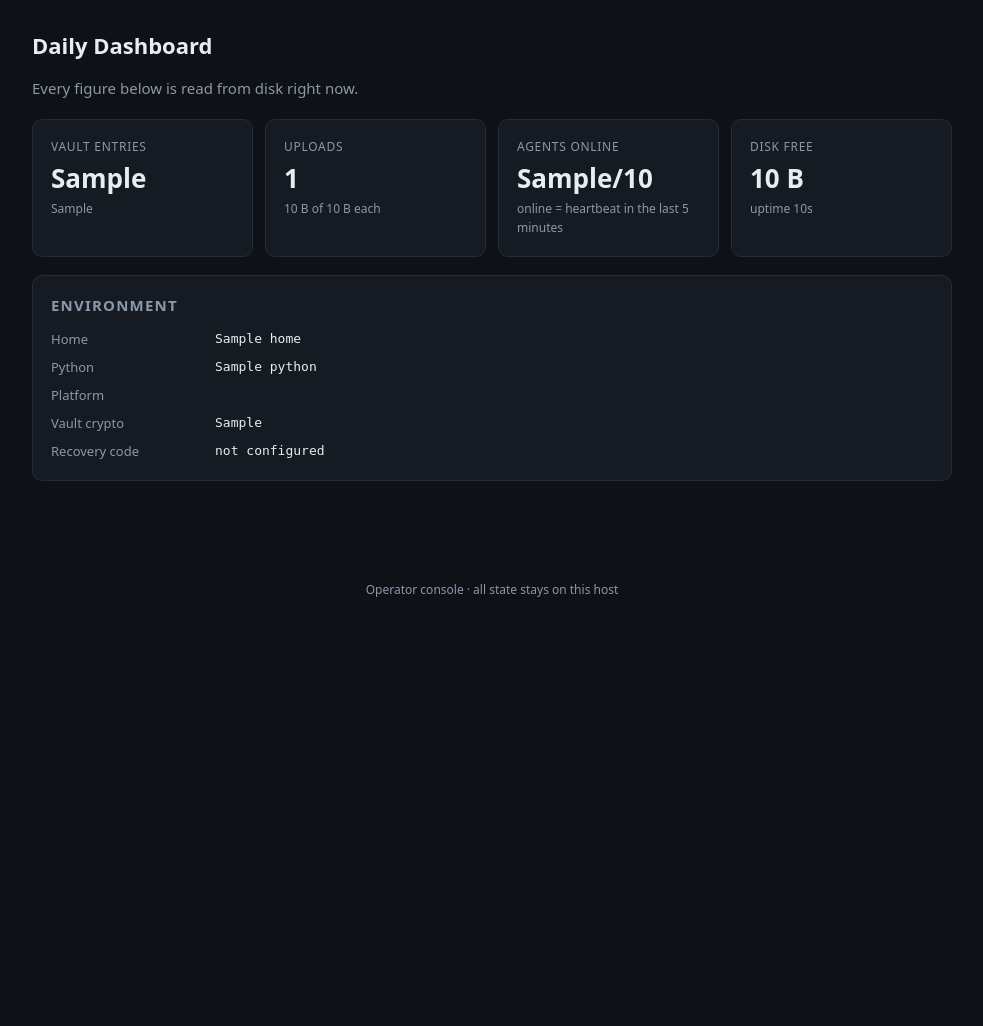
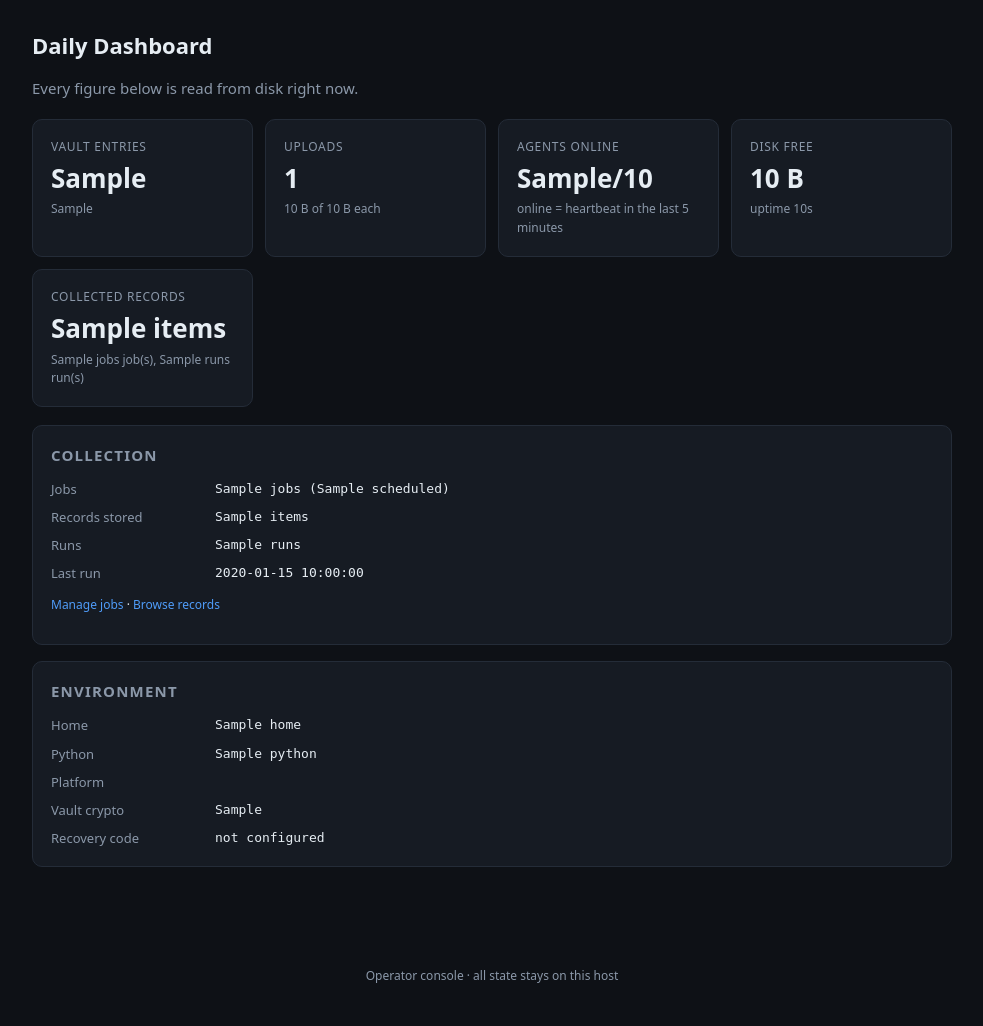
Before and after one commit to vibossthegoat23-prog/forgecore-os, a FastAPI app: template forgecore/templates/dashboard.html in a window 1280 px wide. Shown: the part 48-1074 px from the top of the page, without its empty margins (148-1131 px from the left). Before the commit the page ends 645 px from the top, so only its background shows below. Run offline with FastAPI, Linux system fonts and the light colour scheme; the template is opened without the code that fills it: most values are stand-ins (such as "Sample title", 1, 10 or a date in 2020).

Commit message:
Edit forgecore/templates/dashboard.html

```diff
--- a/forgecore/templates/dashboard.html
+++ b/forgecore/templates/dashboard.html
@@ -26,6 +26,11 @@
     <span class="value">{{ data.disk_free_bytes | human_bytes }}</span>
     <span class="hint">uptime {{ data.uptime_seconds | human_duration }}</span>
   </div>
+  <div class="card stat">
+    <span class="label">Collected records</span>
+    <span class="value">{{ data.dataset.items }}</span>
+    <span class="hint">{{ data.dataset.jobs }} job(s), {{ data.dataset.runs }} run(s)</span>
+  </div>
 </div>
 
 {% if vault_locked %}
@@ -33,6 +38,19 @@
   it. Use the unlock box above, or <a href="/recover">the recovery code</a> if you
   have forgotten the password.</p>
 {% endif %}
+
+<section class="card">
+  <h2>Collection</h2>
+  <dl class="facts">
+    <dt>Jobs</dt><dd>{{ data.dataset.jobs }} ({{ data.dataset.enabled_jobs }} scheduled)</dd>
+    <dt>Records stored</dt><dd>{{ data.dataset.items }}</dd>
+    <dt>Runs</dt><dd>{{ data.dataset.runs }}</dd>
+    <dt>Last run</dt>
+    <dd>{% if data.dataset.last_run_at %}{{ data.dataset.last_run_at }}{% else %}never{% endif %}</dd>
+  </dl>
+  <p class="small"><a href="/jobs">Manage jobs</a> &middot;
+    <a href="/results">Browse records</a></p>
+</section>
 
 <section class="card">
   <h2>Environment</h2>
```
